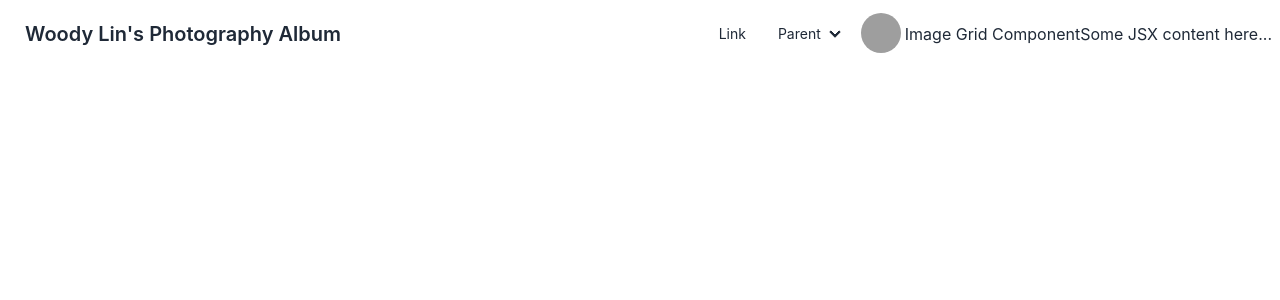
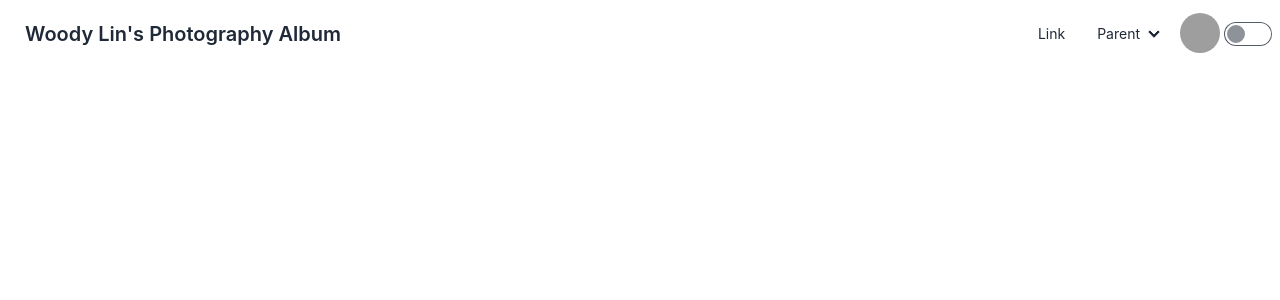
Before and after one commit to WoodyLinwc/React-Album, a React (Create React App) app: page / in a window 1280 px wide. Shown: the top 300 px of the page. Built offline with nearby package versions, Linux system fonts and the light colour scheme; grey boxes are pictures that could not be loaded.

Commit message:
Update ThemeChange.tsx

```diff
--- a/src/components/ThemeChange.tsx
+++ b/src/components/ThemeChange.tsx
@@ -1,24 +1,18 @@
 import React, { useEffect, useState } from 'react';
 
 function ThemeChange() {
-    // const [theme, setTheme] = useState('light');
-    // const toggleTheme = () => {
-    //   setTheme(theme === 'dark' ? 'light' : 'dark');
-    // };
+    const [theme, setTheme] = useState('light');
+    const toggleTheme = () => {
+      setTheme(theme === 'dark' ? 'light' : 'dark');
+    };
 
-    // // initially set the theme and "listen" for changes to apply them to the HTML tag
-    // useEffect(() => {
-    //     const htmlElement = document.querySelector('html')!;
-    //     htmlElement.setAttribute('data-theme', theme);
-    //   }, [theme]);
-    // return (
-    //     <input type="checkbox" onClick={toggleTheme} value="synthwave" className="toggle theme-controller"/>
-    // );
+    // initially set the theme and "listen" for changes to apply them to the HTML tag
+    useEffect(() => {
+        const htmlElement = document.querySelector('html')!;
+        htmlElement.setAttribute('data-theme', theme);
+      }, [theme]);
     return (
-        <div>
-            <h1>Image Grid Component</h1>
-            <p>Some JSX content here...</p>
-        </div>
+        <input type="checkbox" onClick={toggleTheme} value="synthwave" className="toggle theme-controller"/>
     );
   }
 
```
